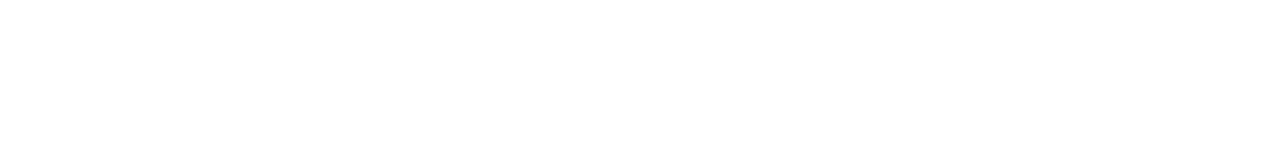
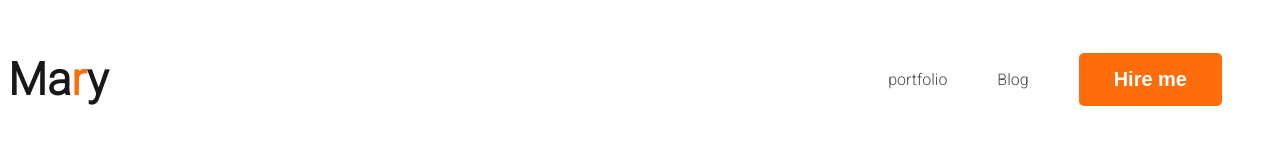
Before and after one commit to Rafinkhan1/beautiful-portfolio, a plain HTML site: page index.html in a window 1280 px wide. Drawn offline with Linux system fonts and the light colour scheme.

Commit message:
added nav

```diff
--- a/index.html
+++ b/index.html
@@ -4,9 +4,22 @@
     <meta charset="UTF-8">
     <meta name="viewport" content="width=device-width, initial-scale=1.0">
     <title>Beautiful portfolio</title>
+    <link rel="preconnect" href="https://fonts.googleapis.com">
+    <link rel="preconnect" href="https://fonts.gstatic.com" crossorigin>
+    <link href="https://fonts.googleapis.com/css2?family=Open+Sans:wght@800&family=Roboto:wght@300&display=swap" rel="stylesheet">
+
+    <link rel="stylesheet" href="styles/portfolio.css">
 </head>
 <body>
     <header>
+        <nav>
+           <h3 class="nav-title">Ma<span class="text-primary">r</span>y</h3>
+            <ul>
+            <li><a href="#">portfolio</a></li>
+            <li><a href="#">Blog</a></li>
+            <li><button class="btn-primary">Hire me</button></li>
+            </ul>
+        </nav>
 
     </header>
     <main>
--- /dev/null
+++ b/styles/portfolio.css
@@ -0,0 +1,48 @@
+/* common shared style */
+body {
+    font-family: 'Open Sans', sans-serif;
+    font-family: 'Roboto', sans-serif;
+}
+
+.btn-primary {
+
+    border-radius: 5px;
+    background: #FD6E0A;
+    border:0;
+    color: white;
+    font-size: 20px;
+    font-weight: 700;
+    padding: 15px 35px;
+}
+
+/* nav releted styles */
+nav {
+    display: flex;
+    align-items: center;
+    justify-content: space-between;
+}
+
+.text-primary {
+    color: #FD6E0A;
+}
+
+.nav-title {
+    color: var(--Dark-01, #181818);
+    font-size: 45px;
+    font-weight: 800;
+}
+
+nav>ul {
+    display: flex;
+    align-items: center;
+}
+
+nav li {
+    list-style: none;
+    margin-right: 50px;
+}
+
+nav a {
+    text-decoration: none;
+    color: #474747;
+}
```
